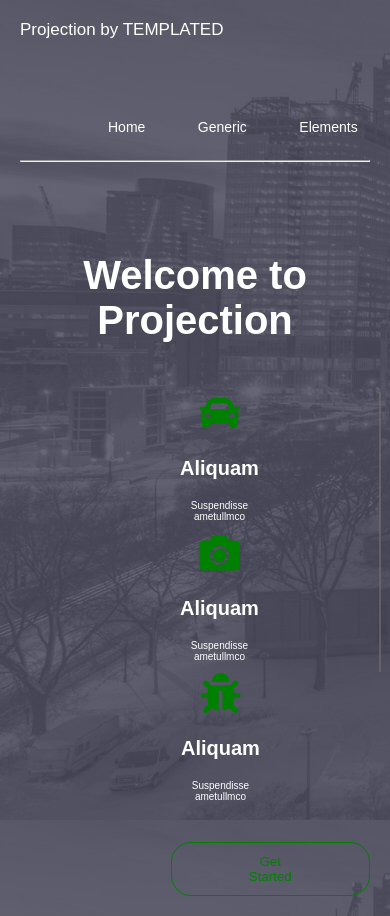
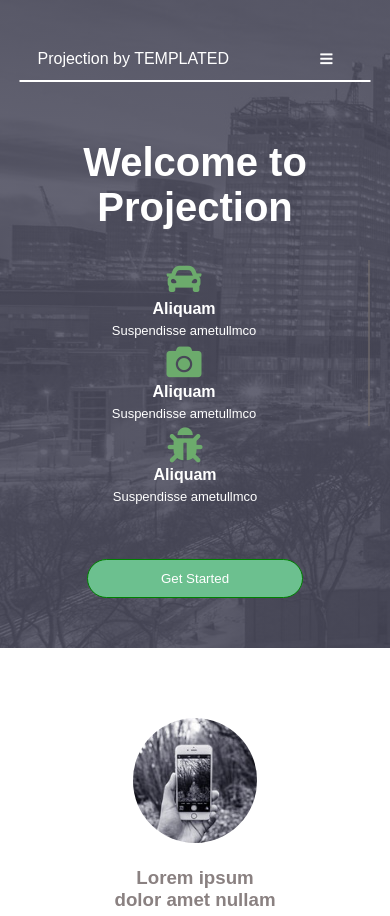
Before and after one commit to Sachin9663/HTML-CSS, a plain HTML site: page Responsive page/index.html in a window 390 px wide. Shown: the top 916 px of the page. Drawn offline with Linux system fonts and the light colour scheme; a web font is replaced by a local one.

Commit message:
Responsive page

```diff
--- a/Responsive page/index.html
+++ b/Responsive page/index.html
@@ -10,13 +10,21 @@
 </head>
 <body>
 <header>
-			<span>Projection by TEMPLATED</span>
-			<ul>
-				<li>Home</li>
-				<li>Generic</li>
-				<li>Elements</li>
+	<div class="container">
+		<div class="logo">
+			<a href="javaScript:void(0)">Projection by TEMPLATED</a>
+		</div>
+		<ul class="bars">
+			<li><i class="fas fa-bars"></i></li>
 		</ul>
-			<hr/>
+		<ul class="menu">
+			<li><a href="javaScript:void(0)">Home</a></li>
+			<li><a href="javaScript:void(0)">Generic</a></li>
+			<li><a href="javaScript:void(0)">Elements</a></li>
+		</ul>
+
+
+	</div>
 	<div class="content">
 		<h2>Welcome to Projection</h2>
 		<ul>
@@ -37,21 +45,25 @@
 			</li>
 		</ul>
 	</div>
+	<div class="btn">
 		<button>Get Started</button>
+	</div>
+
 </header>
 
 <div class="middle">
 	<div class="tab1">
-				<img src="images/pic01.jpg">
+		<img src="images/pic01.jpg" alt="icon">
 		<h3>Lorem ipsum<br/> dolor amet nullam</h3>
 		<p>Lorem Ipsum is simply dummy text of the printing and<br/> Lorem Ipsum has been the industry's standard<br/> dummy text ever since the 1500s</p>
 		<button>LEARN MORE</button>
 	</div>
 	<div class="tab1">
-				<img src="images/pic02.jpg">
+		<img src="images/pic02.jpg" alt="icon">
 		<h3>Lorem ipsum <br/>dolor amet nullam</h3>
 		<p>Lorem Ipsum is simply dummy text of the printing and<br/> Lorem Ipsum has been the industry's standard<br/> dummy text ever since the 1500s</p>
 		<button>LEARN MORE</button>
+
 	</div>
 </div>
 
@@ -59,7 +71,7 @@
 	<h3>Get in touch</h3>
 	<form>
 		<div class="field half first">
-				<label for="name">Name</label>
+			<label for="name" id="name">Name</label>
 			<input type="text" name="Name" placeholder="Name" required>
 		</div>
 		<div class="field half">
@@ -68,9 +80,12 @@
 		</div>
 		<div class="field">
 			<label for="message">Message</label>
-				<textarea name="comment" form="usrform">Message</textarea>
+			<textarea name="message" form="usrform">Message</textarea>
 		</div>
+		<div class="btn">
 			<button type="submit">SEND MESSAGE</button>
+		</div>
+
 	</form>
 	<div class="copyright">
 		© Untitled. Design:
@@ -79,12 +94,6 @@
 		<a href="javaScript:void(0)">Unsplash</a>
 		.
 	</div>
-
-
-
 </footer>
-
-
-
 </body>
 </html>
--- a/Responsive page/style.css
+++ b/Responsive page/style.css
@@ -1,59 +1,97 @@
 body{
-	margin:0px 0px;
 	font-family: Arial,sans-serif;
 }
 
 *{
 	box-sizing: border-box;
+	margin:0;
+	padding:0;
 }
 
 header{
-	padding-bottom: 20px;
-	width: 100%;
-	/*height: 600px;*/
-	background-image: linear-gradient(rgba(75,75,93,0.85),rgba(75,75,93,0.85)), url("images/banner.jpg");
+	max-width: 100%;
+	background-image: linear-gradient(rgba(75,75,93,0.85),rgba(75,75,93,0.85)), url(images/banner.jpg);
 	color: white;
-	padding: 20px 20px;
+	padding: 50px 20px;
+}
+
+header .logo{
+	float: left;
+
+}
+
+.bars{
+	display: none;
+}
+
+a{
+	text-decoration: none;
+	color: #fff;
+}
+
+a:hover{
+	border-bottom: 2px solid #4cb325;
+	font-size: large;
+}
+.container{
+	height: 40px;
+	width: 90%;
+	margin: 0 auto;
 }
 
 header ul{
 	list-style: none;
 	display: inline-block;
+	float: right;
+	margin:0;
 }
 
 header ul li{
-	padding-left: 48px;
 	display: inline-block;
 	font-size: 14px;
+	padding-right: 20px;
+
+}
+header ul li:last-child {
+	padding-right: 0px;
 }
 
-header span{
-	display: inline-block;
-	width: 70%;
-	padding-bottom: 62px;
-	font-size: 17px;
+.logo:after{
+	content: "";
+	background-color: white;
+	width: 90%;
+	height: 2px;
+	left: 50%;
+	position: absolute;
+	top: 80px;
+	transform: translate(-50%);
+
 }
 
 .content{
 	padding-top: 50px;
+	padding-bottom: 50px;
 	text-align: center;
 	color: white;
+
 }
 
 .content h2{
 	font-size: 40px;
+	padding-bottom: 30px;
 }
 
-.content ul{
-	list-style: none;
-	display: inline-block;
+header .content ul{
+	float: none;
+	max-width: 100%;
+	display: block;
 }
 
 .content ul li{
-	color: green;
-	font-size: 40px;
+	color: #6cab6c;
+	font-size: 35px;
+	width: 20%;
 	display: inline-block;
-	padding: 0px 120px;
 	border-right: 2px solid #716b6ba6;
 }
 
@@ -62,61 +100,66 @@ header span{
 }
 
 .content ul li h3{
-	font-size: 20px;
+	font-size: 16px;
 	color: white;
 }
 
 .content ul li p{
-	font-size: 10px;
+	font-size: 13px;
+	color: white;
+	line-height: 25px;
+}
+
+.btn{
+	text-align: center;
+}
+
+button{
+	padding: 11px 73px;
+	background-color: #6cc08f;;
+	border-radius: 20px;
+	color: white;
+	border: 1px solid green;
+	outline: none;
+}
+button:hover{
+	background-color: green;
 	color: white;
 }
 
-header button{
-	margin-left: 43%;
-    margin-top: 4%;
-    padding: 11px 73px;
-    background-color: transparent;
-    border-radius: 20px;
-    color: green;
-    border: 1px solid green;
+.middle{
+	text-align: center;
+	width: 80%;
+	margin: 0 auto;
+	padding-top: 50px;
+	padding-bottom: 50px;
+
 }
-
-.middle{
-	margin: auto;
-	text-align: center;
-}
-
 .middle .tab1{
 	display: inline-block;
-	padding: 50px 50px;
+	width: 45%;
+
 }
-
-.middle .tab2{
-	display: inline-block;
-}
-
 .middle p{
 	color: #bdb9ac;
+	margin-top: 10px;
+	padding-bottom: 20px;
+
 }
 
 .middle h3{
 	color: #8a8181;
+	padding-top: 20px;
 }
 
 .middle img{
-	border-radius: 100%;
+	border-radius: 50%;
+	width: 40%;
 }
 
-.middle button{
-    padding: 11px 73px;
-    background-color: transparent;
-    border-radius: 20px;
-    color: green;
-    border: 1px solid green;
-}
 
 footer{
-	width: 100%;
+	max-width: 100%;
 	height: 600px;
 	background-color: #6cc090;
 	color: white;
@@ -157,16 +200,6 @@ textarea{
 	height: 130px;
 }
 
-footer button{
-	text-align: center;
-    padding: 12px 38px;
-    background-color: transparent;
-    border-radius: 20px;
-    color: white;
-    border: 3px solid white;
-    margin-left: 43%;
-}
-
 form label{
 	text-align: left;
 }
@@ -195,8 +228,42 @@ footer .copyright a{
 	color: rgba(255, 255, 255, 0.5);
 	text-decoration: none;
 }
+@media screen and (max-width:768px){
+	.container .menu{
+		display: none;
+	}
 
-@media only screen and (max-width:768px){
-	display: none;
+	.container .bars{
+		display: block;
+	}
+
+	.container .bars li:hover{
 
 	}
+	.middle .tab1{
+		display: block;
+		width: 100%;
+	}
+
+	.middle img{
+		margin-top: 20px;
+	}
+	form .field.half {
+		display: block;
+		width: 100%;
+	}
+
+}
+
+@media screen and (max-width:480px){
+	.content ul li{
+		display: block;
+		width: 100%;
+	}
+
+	header ul li:last-child {
+		padding-right: 20px;
+	}
+
+
+}
```
Lines whose indentation alone changed are shown as unchanged.
